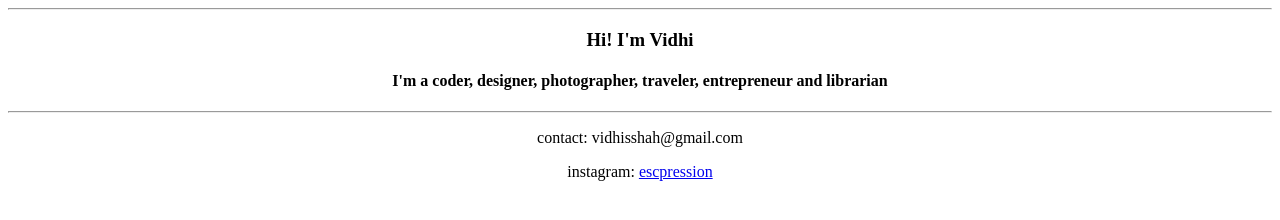
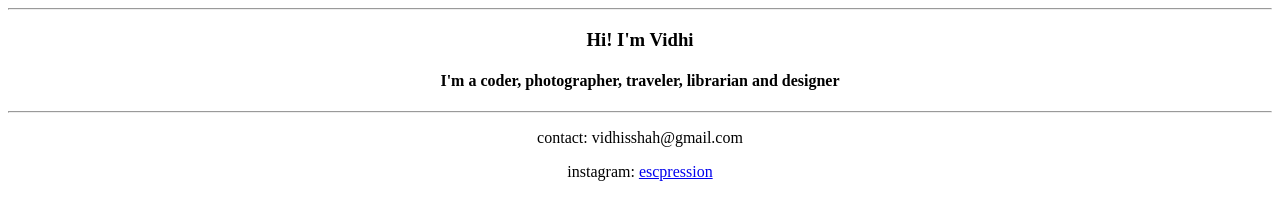
Before and after one commit to vidhisshah/vidhisshah.github.io, a plain HTML site: page index.html in a window 1280 px wide. Drawn offline with Linux system fonts and the light colour scheme.

Commit message:
Description

```diff
--- a/index.html
+++ b/index.html
@@ -7,7 +7,7 @@
 	<div style="text-align: center;">
 		<hr>
 		<h3>Hi! I'm Vidhi</h3>
-		<h4>I'm a coder, designer, photographer, traveler, entrepreneur and librarian</h4>
+		<h4>I'm a coder, photographer, traveler, librarian and designer</h4>
 		<hr>
 		<footer>
 			<p>contact: vidhisshah@gmail.com</p>
```
